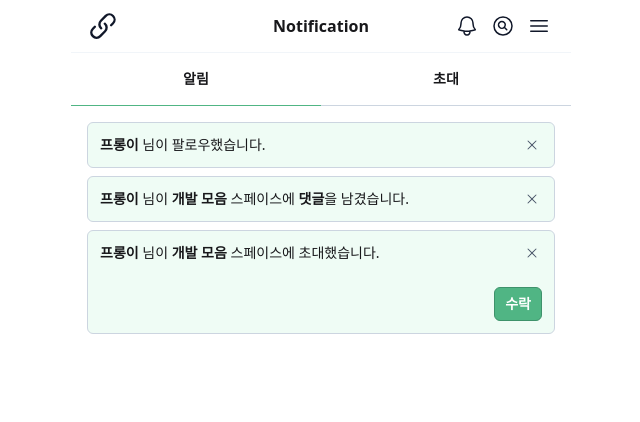
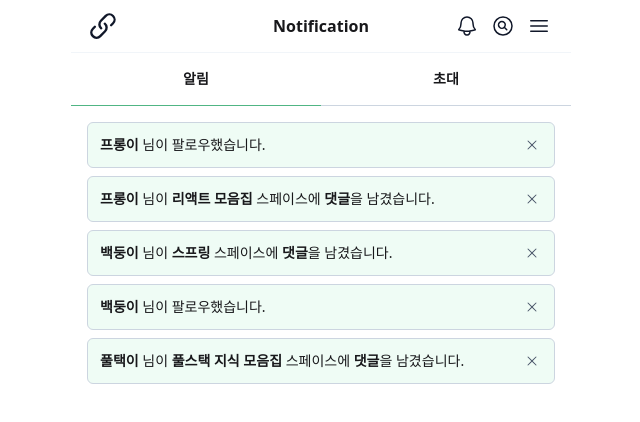
Before and after one commit to Team-TenTen/LinkHub-FE, a Next.js app: page /notification in a window 1280 px wide. Shown: the top 422 px of the page, without its empty margins (319-959 px from the left). Built offline with nearby package versions, Linux system fonts and the light colour scheme; a web font is replaced by a local one.

Commit message:
feat: #52 - 알림 데이터 수정 및 알림 초대 데이터 추가

```diff
--- a/src/data/index.ts
+++ b/src/data/index.ts
@@ -180,10 +180,49 @@ export const mock_notificationData: {
     userId: 1,
     userName: '프롱이',
     spaceId: 123,
-    spaceName: '개발 모음',
+    spaceName: '리액트 모음집',
     isRead: false,
     isAccept: false,
   },
+  {
+    id: 3,
+    type: 'comment',
+    userId: 1,
+    userName: '백둥이',
+    spaceId: 456,
+    spaceName: '스프링',
+    isRead: false,
+    isAccept: false,
+  },
+  {
+    id: 4,
+    type: 'follow',
+    userId: 1,
+    userName: '백둥이',
+    isRead: true,
+  },
+  {
+    id: 5,
+    type: 'comment',
+    userId: 1,
+    userName: '풀택이',
+    spaceId: 789,
+    spaceName: '풀스택 지식 모음집',
+    isRead: true,
+    isAccept: false,
+  },
+]
+
+export const mock_notificationInviteData: {
+  id: number
+  type: 'comment' | 'follow' | 'space'
+  userId: number
+  userName: string
+  spaceId?: number
+  spaceName?: string
+  isRead: boolean
+  isAccept?: boolean
+}[] = [
   {
     id: 3,
     type: 'space',
@@ -193,6 +232,26 @@ export const mock_notificationData: {
     spaceName: '개발 모음',
     isRead: false,
     isAccept: false,
+  },
+  {
+    id: 4,
+    type: 'space',
+    userId: 1,
+    userName: '백둥이',
+    spaceId: 123,
+    spaceName: '스프링',
+    isRead: false,
+    isAccept: false,
+  },
+  {
+    id: 5,
+    type: 'space',
+    userId: 1,
+    userName: '풀택이',
+    spaceId: 123,
+    spaceName: '풀스택 지식 모음집',
+    isRead: true,
+    isAccept: true,
   },
 ]
 
```
